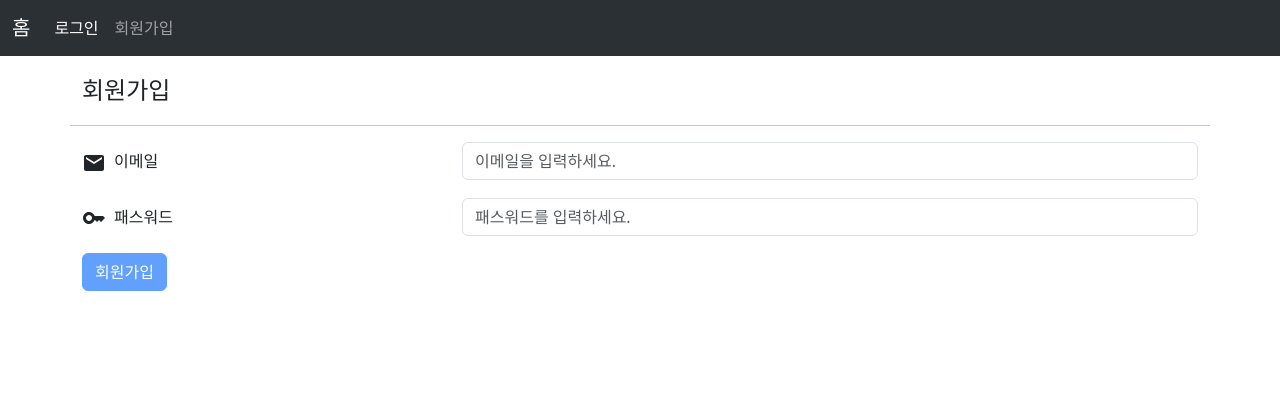
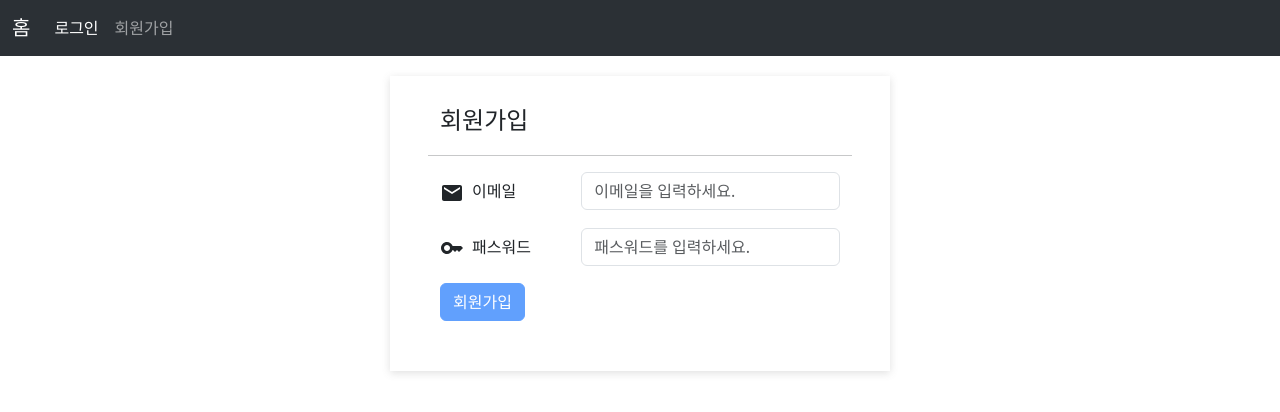
Before and after one commit to Jimoou/wanted-pre-onboarding-frontend, a React (Create React App) app: page /signup in a window 1280 px wide. Shown: the top 412 px of the page. Built offline with nearby package versions, Linux system fonts and the light colour scheme.

Commit message:
#6-etc
기타 수정

```diff
--- a/src/Pages/Register/Register.js
+++ b/src/Pages/Register/Register.js
@@ -48,7 +48,7 @@ export const Register = () => {
 
             if (response.ok) {
                 alert("회원가입 되었습니다.");
-                navigate('/signin');
+                navigate("/signin")
             } else {
                 throw new Error(response.statusText);
             }
@@ -61,16 +61,16 @@ export const Register = () => {
 
 
     return (
-        <div className='container'>
+        <div className='formContainer'>
             <form>
-                <div class="row mb-3">
+                <div className="row mb-3">
                     <h4 className="header">회원가입</h4>
                     <hr />
-                    <label htmlfor="inputEmail3" class="col-sm-4 col-form-label"><EmailIcon className="Icon" />이메일</label>
-                    <div class="col-sm-8">
+                    <label htmlFor="inputEmail3" className="col-sm-4 col-form-label"><EmailIcon className="Icon" />이메일</label>
+                    <div className="col-sm-8">
                         <input
                             type="email"
-                            class="form-control"
+                            className="form-control"
                             email={email}
                             data-testid="email-input"
                             placeholder="이메일을 입력하세요."
@@ -78,12 +78,12 @@ export const Register = () => {
                         {mailError && <p style={{ color: 'red' }}>{mailError}</p>}
                     </div>
                 </div>
-                <div class="row mb-3">
-                    <label htmlfor="inputPassword3" class="col-sm-4 col-form-label"><KeyIcon className="Icon" />패스워드</label>
-                    <div class="col-sm-8">
+                <div className="row mb-3">
+                    <label htmlFor="inputPassword3" className="col-sm-4 col-form-label"><KeyIcon className="Icon" />패스워드</label>
+                    <div className="col-sm-8">
                         <input
                             type="password"
-                            class="form-control"
+                            className="form-control"
                             value={password}
                             data-testid="password-input"
                             placeholder="패스워드를 입력하세요."
@@ -94,9 +94,10 @@ export const Register = () => {
                 </div>
                 <button
                     disabled={pwError || mailError || (email === "") || (password === "")}
-                    type="submit" class="btn btn-primary"
+                    className="btn btn-primary"
                     data-testid="signin-button"
-                    onClick={submit}>회원가입</button>
+                    onClick={submit}
+                    >회원가입</button>
             </form>
         </div>
     )
```
Also changed, not shown: src/Pages/TodoList/TodoList.js (added, +7 -0 lines).
